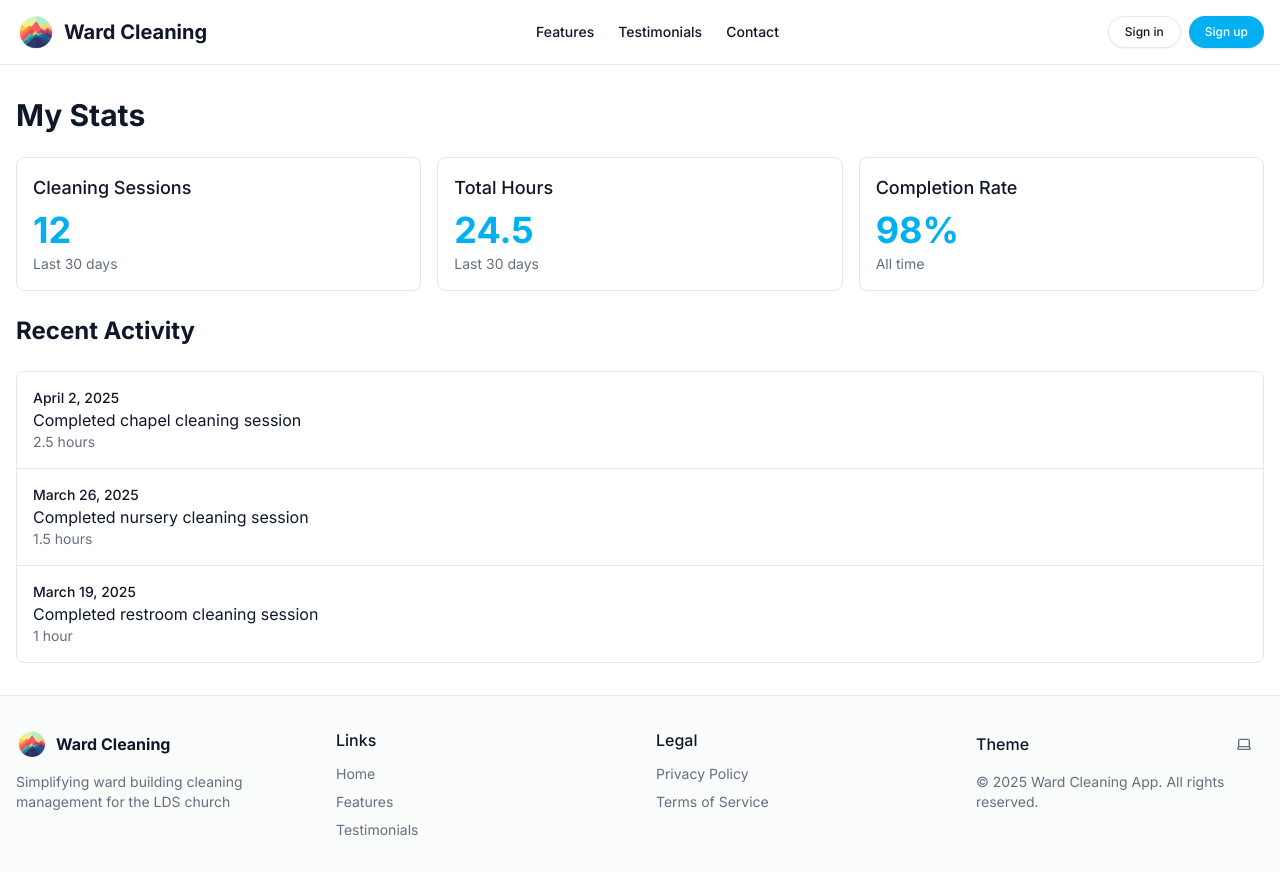
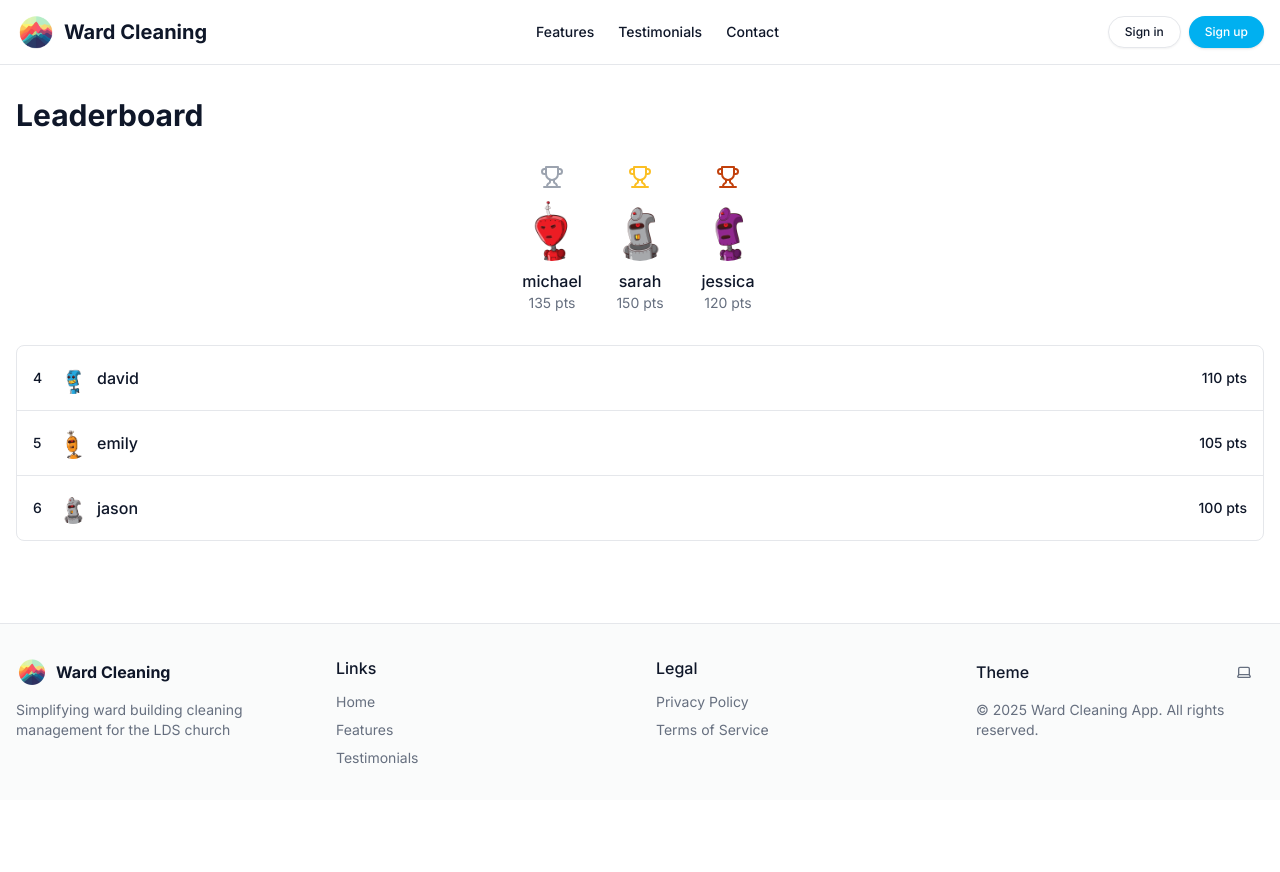
Before and after one commit to dulbrich/ward-cleaning-2025-3, a Next.js app: page /app/stats in a window 1280 px wide. After the commit the page ends 800 px from the top, so only its background shows below. Built offline with nearby package versions, Linux system fonts and the light colour scheme; no server answers.

Commit message:
Implement leaderboard design on stats page

```diff
--- a/app/app/stats/page.tsx
+++ b/app/app/stats/page.tsx
@@ -1,43 +1,73 @@
+
+import Image from "next/image";
+import { Trophy } from "lucide-react";
+
+type Leader = {
+  username: string;
+  avatar: string;
+  points: number;
+};
+
+const data: Leader[] = [
+  { username: "sarah", avatar: "/images/avatars/avatar1.png", points: 150 },
+  { username: "michael", avatar: "/images/avatars/avatar2.png", points: 135 },
+  { username: "jessica", avatar: "/images/avatars/avatar3.png", points: 120 },
+  { username: "david", avatar: "/images/avatars/avatar4.png", points: 110 },
+  { username: "emily", avatar: "/images/avatars/avatar5.png", points: 105 },
+  { username: "jason", avatar: "/images/avatars/avatar1.png", points: 100 },
+];
 
 export default function StatsPage() {
+  const topThree = data.slice(0, 3);
+  const others = data.slice(3);
+
   return (
-    <div className="space-y-6">
-      <h1 className="text-3xl font-bold">My Stats</h1>
-      <div className="grid grid-cols-1 md:grid-cols-3 gap-4">
-        <div className="bg-card rounded-lg p-4 border">
-          <h2 className="text-lg font-medium mb-2">Cleaning Sessions</h2>
-          <p className="text-4xl font-bold text-primary">12</p>
-          <p className="text-sm text-muted-foreground mt-1">Last 30 days</p>
-        </div>
-        <div className="bg-card rounded-lg p-4 border">
-          <h2 className="text-lg font-medium mb-2">Total Hours</h2>
-          <p className="text-4xl font-bold text-primary">24.5</p>
-          <p className="text-sm text-muted-foreground mt-1">Last 30 days</p>
-        </div>
-        <div className="bg-card rounded-lg p-4 border">
-          <h2 className="text-lg font-medium mb-2">Completion Rate</h2>
-          <p className="text-4xl font-bold text-primary">98%</p>
-          <p className="text-sm text-muted-foreground mt-1">All time</p>
-        </div>
+    <div className="space-y-8">
+      <h1 className="text-3xl font-bold">Leaderboard</h1>
+
+      {/* Top 3 placement */}
+      <div className="flex justify-center gap-6">
+        {topThree.map((user, idx) => {
+          const rank = idx + 1;
+          const orderClasses = rank === 1 ? "order-2" : rank === 2 ? "order-1" : "order-3";
+          const trophyColor =
+            rank === 1 ? "text-amber-400" : rank === 2 ? "text-gray-400" : "text-orange-700";
+
+          return (
+            <div key={user.username} className={`flex flex-col items-center ${orderClasses}`}>
+              <Trophy className={`h-6 w-6 ${trophyColor}`} />
+              <Image
+                src={user.avatar}
+                alt={user.username}
+                width={64}
+                height={64}
+                className="h-16 w-16 rounded-full object-cover mt-2"
+              />
+              <span className="mt-2 font-medium">{user.username}</span>
+              <span className="text-sm text-muted-foreground">{user.points} pts</span>
+            </div>
+          );
+        })}
       </div>
 
-      <h2 className="text-2xl font-bold mt-6">Recent Activity</h2>
-      <div className="bg-card rounded-lg border">
-        <div className="p-4 border-b">
-          <p className="text-sm font-medium">April 2, 2025</p>
-          <p>Completed chapel cleaning session</p>
-          <p className="text-sm text-muted-foreground">2.5 hours</p>
-        </div>
-        <div className="p-4 border-b">
-          <p className="text-sm font-medium">March 26, 2025</p>
-          <p>Completed nursery cleaning session</p>
-          <p className="text-sm text-muted-foreground">1.5 hours</p>
-        </div>
-        <div className="p-4">
-          <p className="text-sm font-medium">March 19, 2025</p>
-          <p>Completed restroom cleaning session</p>
-          <p className="text-sm text-muted-foreground">1 hour</p>
-        </div>
+      {/* Remaining rankings */}
+      <div className="bg-card rounded-lg border overflow-hidden divide-y mt-6">
+        {others.map((user, index) => (
+          <div key={user.username} className="flex items-center p-4">
+            <div className="w-6 text-sm font-medium">{index + 4}</div>
+            <div className="flex items-center gap-2 flex-1">
+              <Image
+                src={user.avatar}
+                alt={user.username}
+                width={32}
+                height={32}
+                className="h-8 w-8 rounded-full object-cover"
+              />
+              <span className="font-medium">{user.username}</span>
+            </div>
+            <div className="text-sm font-medium">{user.points} pts</div>
+          </div>
+        ))}
       </div>
     </div>
   );
```
